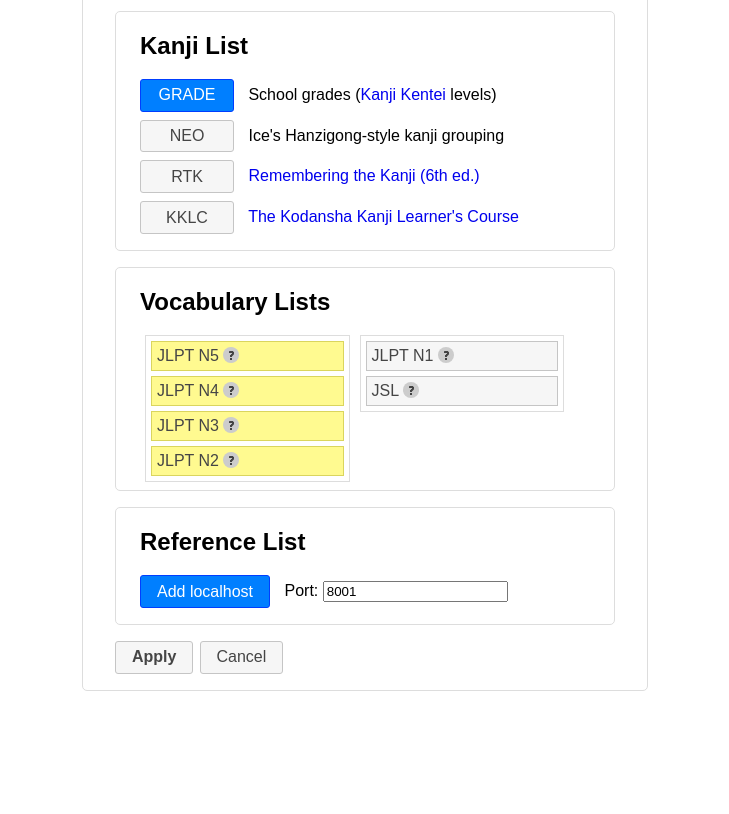
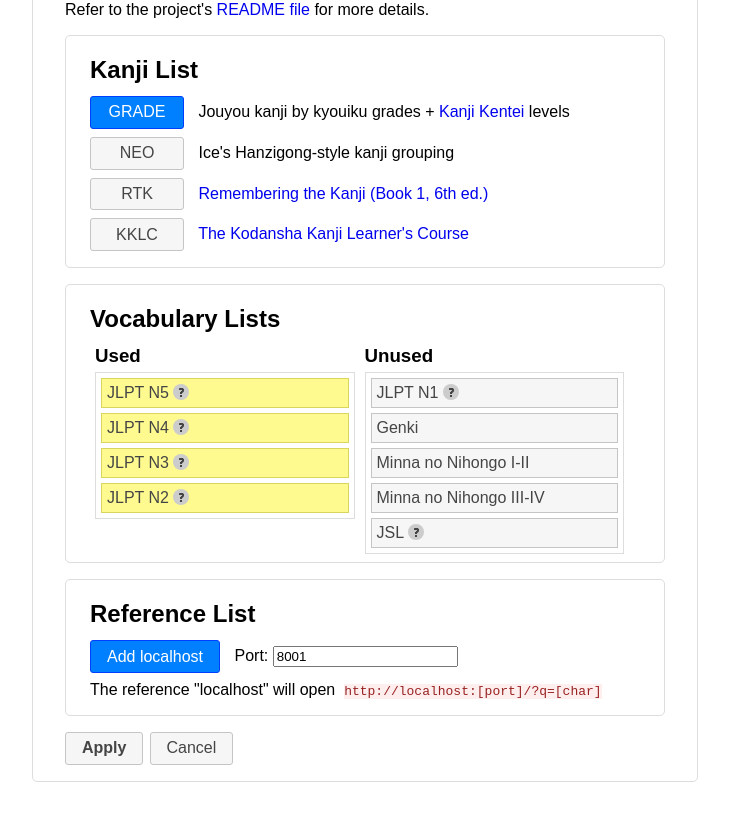
Before and after one commit to ppasupat/vocab-kanji, a plain HTML site: page settings.html in a window 1280 px wide. Shown: the part 117-931 px from the top of the page, without its empty margins (275-1004 px from the left). Before the commit the page ends 840 px from the top, so only its background shows below. Drawn offline with Linux system fonts and the light colour scheme.

Commit message:
Updated settings + README

```diff
--- a/settings.html
+++ b/settings.html
@@ -15,13 +15,14 @@
 
 <div id="wrapper">
   <h1>Settings</h1>
+  <p>Refer to the project's <a href="https://github.com/ppasupat/vocab-kanji/blob/master/README.md" target="_blank">README file</a> for more details.</p>
   <div class="optionGroup" id="optionGroupK">
     <h2>Kanji List</h2>
     <p>
       <label for="k-grade">
         <input type="radio" name="k" id="k-grade" checked /> GRADE
       </label>
-      School grades (<a href="http://www.kanken.or.jp/kanken/outline/data/outline_degree_national_list.pdf">Kanji Kentei</a> levels)
+      Jouyou kanji by kyouiku grades + <a href="http://www.kanken.or.jp/kanken/outline/data/outline_degree_national_list.pdf">Kanji Kentei</a> levels
     </p>
     <p>
       <label for="k-neo">
@@ -34,7 +35,7 @@
         <input type="radio" name="k" id="k-rtk" /> RTK
       </label>
       <a href="https://en.wikipedia.org/wiki/Remembering_the_Kanji_and_Remembering_the_Hanzi" target="_blank">
-        Remembering the Kanji (6th ed.)
+        Remembering the Kanji (Book 1, 6th ed.)
       </a>
     </p>
     <p>
@@ -48,8 +49,13 @@
   </div>
   <div class="optionGroup" id="optionGroupV">
     <h2>Vocabulary Lists</h2>
+    <div class="vBoxWrapper">
+      <h3>Used</h3>
       <ul id="vYesBox" class="vBox yesBox">
       </ul>
+    </div>
+    <div class="vBoxWrapper">
+      <h3>Unused</h3>
       <ul id="vNoBox" class="vBox noBox">
         <li id="v-n5">JLPT N5
           <span class="ui-icon ui-icon-help" title="from Jonathan Waller's website"></span>
@@ -66,8 +72,9 @@
         <li id="v-n1">JLPT N1
           <span class="ui-icon ui-icon-help" title="from Jonathan Waller's website"></span>
         </li>
-      <!--<li id="v-genki">Genki</li>-->
-      <!--<li id="v-minna">Minna no Nihongo</li>-->
+        <li id="v-genki">Genki</li>
+        <li id="v-minna-s">Minna no Nihongo I-II</li>
+        <li id="v-minna-c">Minna no Nihongo III-IV</li>
         <li id="v-jsl">JSL
           <span class="ui-icon ui-icon-help" title="Japanese: The Spoken Language (3 volumes)"></span>
         </li>
@@ -82,6 +89,7 @@
         </li>
         -->
       </ul>
+    </div>
     <div class="clear"></div>
   </div>
   <div class="optionGroup" id="optionGroupR">
@@ -89,6 +97,7 @@
     <p><label for="r-local" id="r-local-label"><input type="checkbox" name="r-local" id="r-local" />
       Add localhost</label>
       <span id="rPortSpan">Port: <input type="text" name="r-port" id="r-port" /></span></p>
+    <p id="localhostExplain">The reference "localhost" will open&nbsp; <tt>http://localhost:[port]/?q=[char]</tt></p>
   </div>
   <div>
     <button id="applyButton"><strong>Apply</strong></button>
--- a/static/settings.css
+++ b/static/settings.css
@@ -5,7 +5,7 @@
   font-family: "Hiragino Kaku Gothic Pro", "Meiryo", sans-serif;
 }
 h1, h2 {
-  margin: .5em 0 .8em;
+  margin: .5em 0 .5em;
 }
 a {
   text-decoration: none;
@@ -21,7 +21,7 @@
 
 #wrapper {
   position: relative;
-  width: 500px;
+  width: 600px;
   margin: 2em auto;
   padding: 1em 2em;
   border: 1px solid #DDD;
@@ -47,20 +47,23 @@
   width: auto;
 }
 
+.vBoxWrapper {
+  width: 49%;
+  float: left;
+}
+.vBoxWrapper h3 {
+  margin: 0 5px 5px;
+}
 #optionGroupV ul {
   list-style-type: none;
-  width: 45%;
-  float: left;
+  border: 1px solid #DDD;
   margin: 0 5px;
   padding: 5px 0 0 0;
-  border: 1px solid #DDD;
 }
 #optionGroupV li {
   margin: 0 5px 5px 5px;
   padding: 5px;
   cursor: move;
-}
-.yesBox {
 }
 .yesBox li {
   border: 1px solid #dad55e;
@@ -71,3 +74,8 @@
   background-color: #ccc;
   border-radius: 40px;
 }
+
+#optionGroupR tt {
+  background-color: #FEE;
+  color: #922;
+}
--- a/static/settings.js
+++ b/static/settings.js
@@ -14,7 +14,7 @@
   $('.vBox li').addClass('ui-state-default');
 
   function togglePort () {
-    $('#rPortSpan').toggle($('#r-local').is(":checked"));
+    $('#rPortSpan, #localhostExplain').toggle($('#r-local').is(":checked"));
   }
   $('#r-local').change(togglePort);
 
```
Also changed, not shown: 1 other file. Lines whose indentation alone changed are shown as unchanged.
